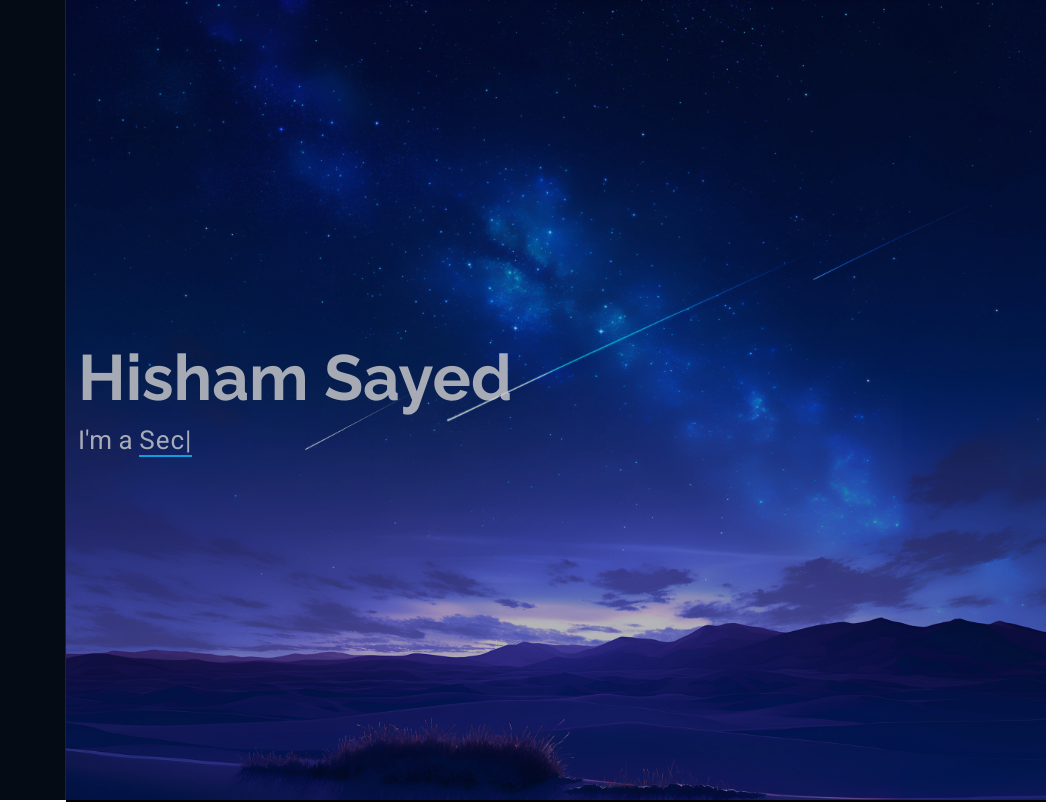
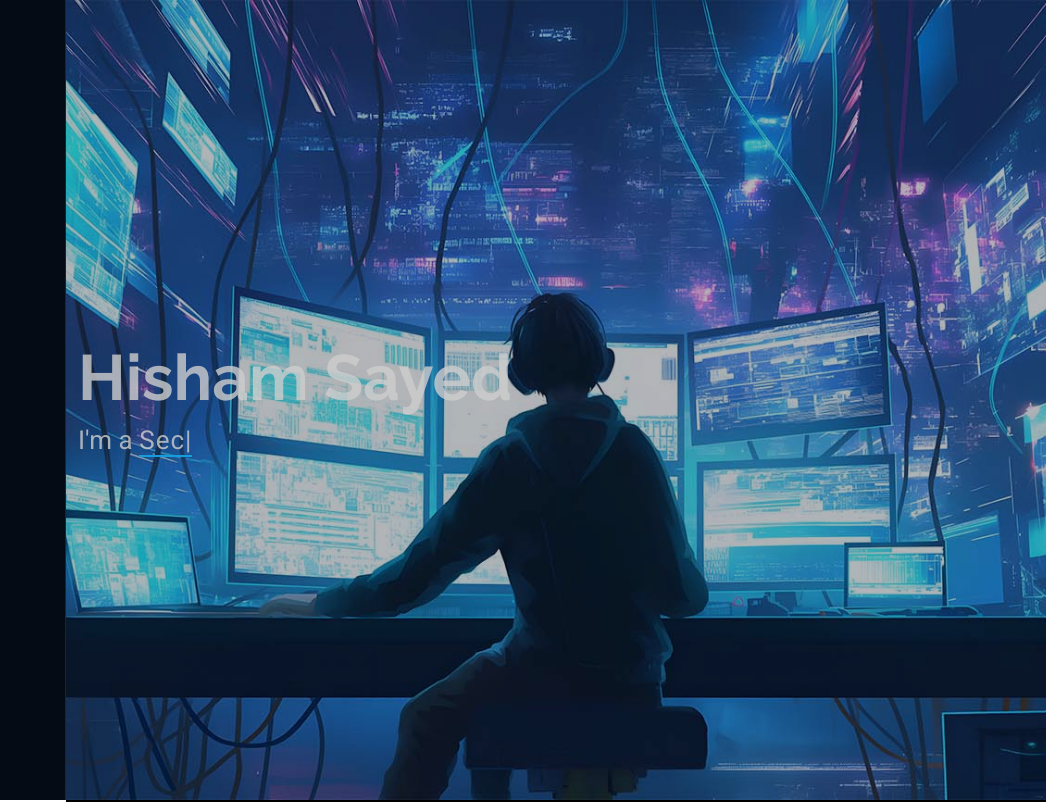
Before and after one commit to HeshamCaesar001/HeshamCaesar001.github.io, a plain HTML site: page index.html in a window 1280 px wide. Shown: the top 802 px of the page, 234-1280 px from the left. Drawn offline with Linux system fonts and the light colour scheme.

Commit message:
background changed

```diff
--- a/index.html
+++ b/index.html
@@ -70,7 +70,7 @@
     <!-- Hero Section -->
     <section id="home" class="hero section dark-background">
 
-      <img src="assets/img/landscape-1.jpg" alt="" data-aos="fade-in" class="">
+      <img src="assets/img/background.jpg" alt="" data-aos="fade-in" class="">
 
       <div class="container" data-aos="fade-up" data-aos-delay="100">
         <h2 style="color: #cdcdcdcd;">Hisham Sayed</h2>
```
Also changed, not shown: assets/img/background.jpg (added).
